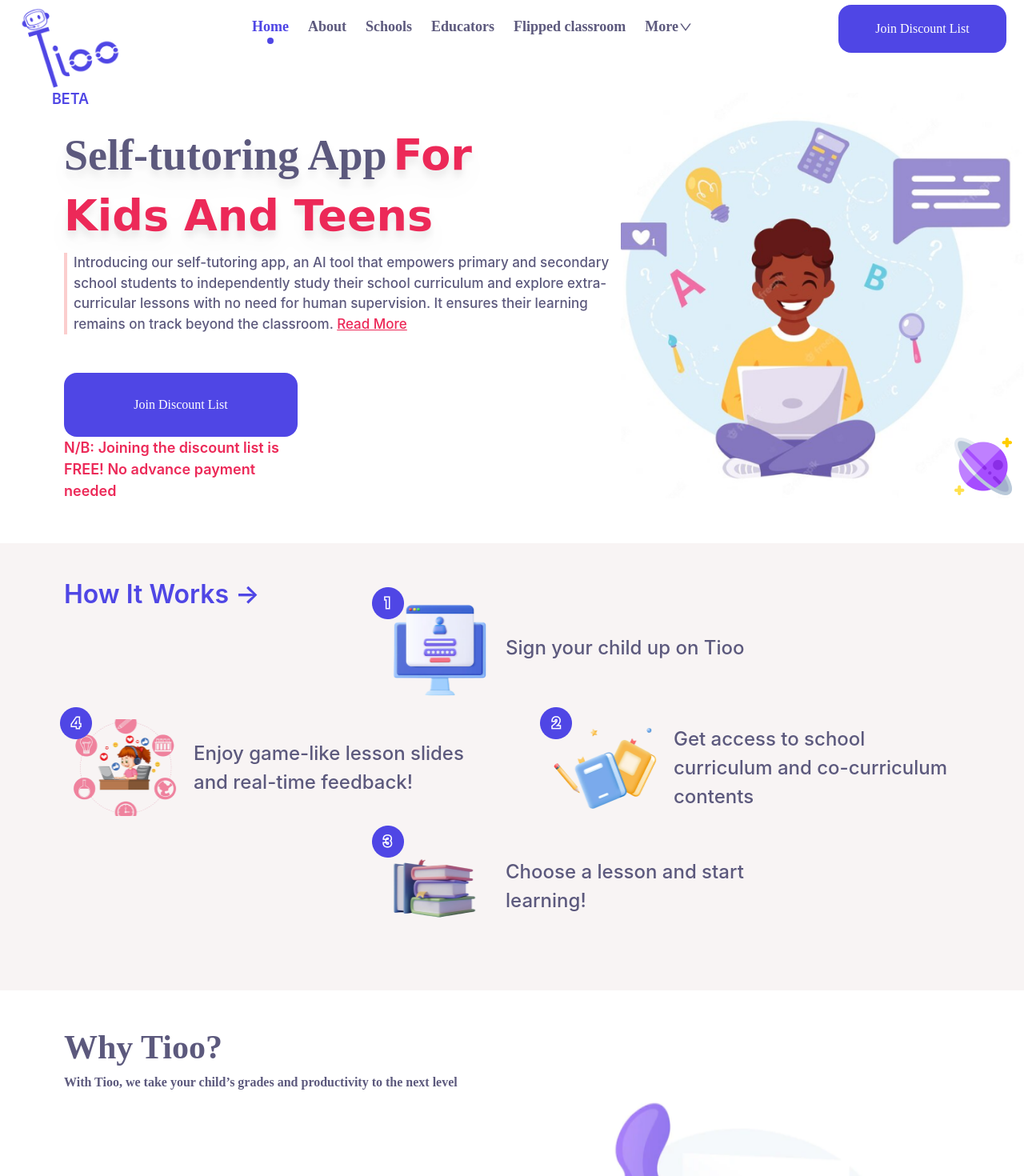
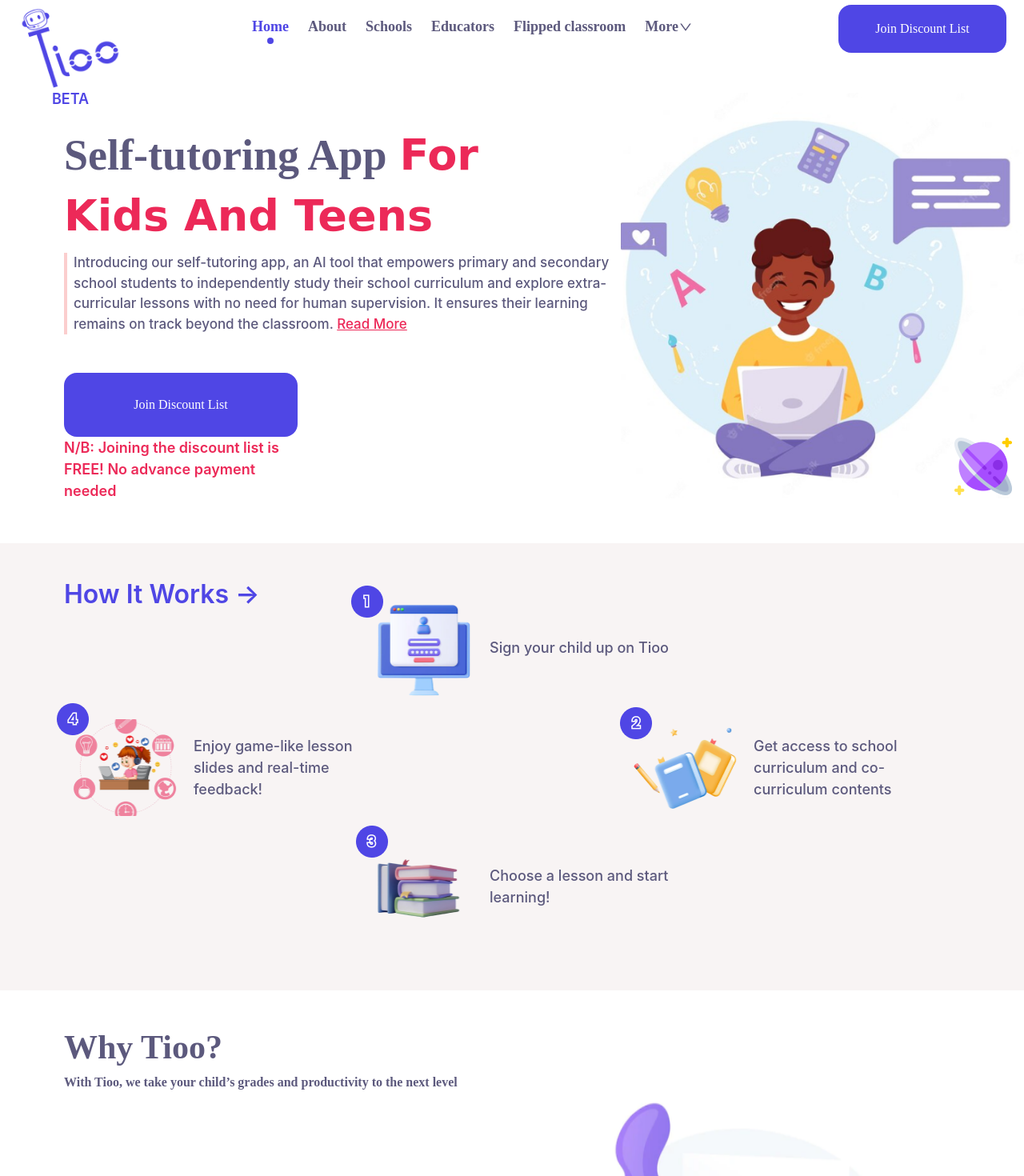
Before and after one commit to techoli/NimoPrototype, a React (Create React App) app: page / in a window 1280 px wide. Shown: the top 1470 px of the page at 80% size. Built offline with nearby package versions, Linux system fonts and the light colour scheme.

Commit message:
New update

```diff
--- a/src/App.tsx
+++ b/src/App.tsx
@@ -3,6 +3,7 @@
 import logo from "./logo.svg";
 import "./App.css";
 import LandingPage from "./pages";
+import "./style/style.css";
 
 function App() {
   return (
--- a/src/pages/sections/faq/FAQ.tsx
+++ b/src/pages/sections/faq/FAQ.tsx
@@ -82,7 +82,7 @@
               Privacy/Security
             </div>
             <div className=" h-full font-[600] text-[18px] flex items-center p-5">
-              Reyurn/Refund Policy
+              Return/Refund Policy
             </div>
           </div>
         </div>
--- a/src/pages/sections/header/Header.tsx
+++ b/src/pages/sections/header/Header.tsx
@@ -5,6 +5,7 @@
 import FlashButton from "../../components/FlashBtn";
 import CenterModal from "../../components/CenterModal";
 import DiscountModal from "../../components/DiscountModals";
+import sty from "../../../style/style.module.css";
 
 function Header() {
   const [active, setActive] = useState(false);
@@ -15,12 +16,14 @@
   };
   return (
     <>
-      <div className="pl-20 py-14 relative w-full h-[vh]     flex  flex-wrap">
+      <div className="pl-20 py-14 relative w-full h-[vh] flex  flex-wrap">
         {/* <div className="w-[677px]     flex flex-col"> */}
-        <div className="w-[58%]     flex flex-col pt-10">
-          <h3 className="font-[poppins] font-[600] text-[54px] drop-shadow-xl leading-[75px]">
+        <div className="w-[58%] flex flex-col pt-10">
+          <h3
+            className={`font-[poppins] font-[600] text-[54px]  leading-[75px] drop-shadow-2xl`}
+          >
             Self-tutoring App
-            <span className="font-sans text-[#EC2958] ml-2">
+            <span className="font-sans text-[#EC2958] ml-4">
               For <br />
               Kids And Teens
             </span>
@@ -47,7 +50,10 @@
                 customizes the learning experience for each child, matching
                 their unique learning style, pace, and preferences. This
                 personalized approach tailors the content and activities,
-                catering precisely to their individual needs.{" "}
+                catering precisely to their individual needs. <br />
+                <span className="font-[500] text-[18px] text-[#D42E2E] block mt-2">
+                  Coming in September 2023{" "}
+                </span>
                 <a
                   onClick={() => setReadmore(false)}
                   className="text-[#EC2958] underline cursor-pointer"
--- a/src/pages/sections/how it works/HowItWorks.tsx
+++ b/src/pages/sections/how it works/HowItWorks.tsx
@@ -14,41 +14,41 @@
       <h1 className="font-[600] text-[32px] text-[#4F46E5]">
         How It Works &rarr;
       </h1>
-      <div className=" w-[500px] h-[121px]   absolute top-[70px] left-[480px] flex gap-5 items-center">
+      <div className=" w-[400px] h-[121px]   absolute top-[70px] left-[460px] flex gap-5 items-center">
         <img
-          className="h-[40px] w-[40px] absolute top-[-15px] left-[-15px]"
+          className="h-[40px] w-[40px] absolute top-[-17px] left-[-21px]"
           src={one}
         />
         <img className="h-full w-[132px]" src={img1} />
-        <p className="font-[500] text-[24px]">Sign your child up on Tioo </p>
+        <p className="font-[500] text-[18px]">Sign your child up on Tioo </p>
       </div>
-      <div className="w-[500px] h-[121px]   absolute bottom-[70px] left-[480px] flex  gap-5 items-center">
+      <div className="w-[400px] h-[121px]   absolute bottom-[70px] left-[460px] flex  gap-5 items-center">
         <img
           className="h-[40px] w-[40px] absolute top-[-15px] left-[-15px]"
           src={three}
         />
         <img className="h-full w-[132px]" src={img3} />
-        <p className="font-[500] text-[24px]">
+        <p className="font-[500] text-[18px]">
           Choose a lesson and start learning!{" "}
         </p>
       </div>
-      <div className="w-[500px] h-[121px]   absolute top-[220px] left-[90px]  flex gap-5 items-center">
+      <div className="w-[400px] h-[121px]   absolute top-[220px] left-[90px]  flex gap-5 items-center">
         <img
-          className="h-[40px] w-[40px] absolute top-[-15px] left-[-15px]"
+          className="h-[40px] w-[40px] absolute top-[-20px] left-[-19px]"
           src={four}
         />
         <img className="h-full w-[132px]" src={img4} />
-        <p className="font-[500] text-[24px]">
+        <p className="font-[500] text-[18px]">
           Enjoy game-like lesson slides and real-time feedback!{" "}
         </p>
       </div>
-      <div className="w-[500px] h-[121px]   absolute top-[220px] right-[90px] flex gap-5 items-center">
+      <div className="w-[400px] h-[121px]   absolute top-[220px] right-[90px] flex gap-5 items-center">
         <img
           className="h-[40px] w-[40px] absolute top-[-15px] left-[-15px]"
           src={two}
         />
         <img className="h-full w-[132px]" src={img2} />
-        <p className="font-[500] text-[24px]">
+        <p className="font-[500] text-[18px]">
           Get access to school curriculum and co-curriculum contents
         </p>
       </div>
--- a/src/pages/sections/navbar/Navbar.tsx
+++ b/src/pages/sections/navbar/Navbar.tsx
@@ -59,7 +59,7 @@
         </div>
 
         <div className=" absolute h-[60px] w-[210px] right-[22px] top-[6px] ">
-          <FlashButton
+          <Button
             text1="Join Discount List"
             onclick={() => {
               setActive(true);
--- a/src/pages/sections/topics/TopicsVariety.tsx
+++ b/src/pages/sections/topics/TopicsVariety.tsx
@@ -32,7 +32,7 @@
         </div>
         <div className=" w-[45%] flex justify-center  ">
           {/* <SimpleImageSlide /> */}
-          <Slider images={images} autoplayInterval={2000} />
+          <Slider images={images} autoplayInterval={4000} />
         </div>
       </div>
       <div className="flex justify-between gap-10">
--- a/src/style/style.css
+++ b/src/style/style.css
@@ -1,6 +1,3 @@
-h1,
-h2,
-h3,
-p {
-  @apply text-red-500 text-[15px];
+text-sh {
+  text-shadow: 0px 4px 4px 0px rgba(7, 6, 6, 0.25);
 }
--- a/tailwind.config.js
+++ b/tailwind.config.js
@@ -11,6 +11,11 @@
       primary: ["poppins"],
       sans: ["Comic Sans MS", "sans-serif"],
     },
+    dropShadow: {
+      "3xl": "0 35px 35px rgba(0, 0, 0, 0.25)",
+      "4xl": "0px 4px 4px 0px rgba(0, 0, 0, 0.25)",
+    },
   },
+
   plugins: [],
 };
```
